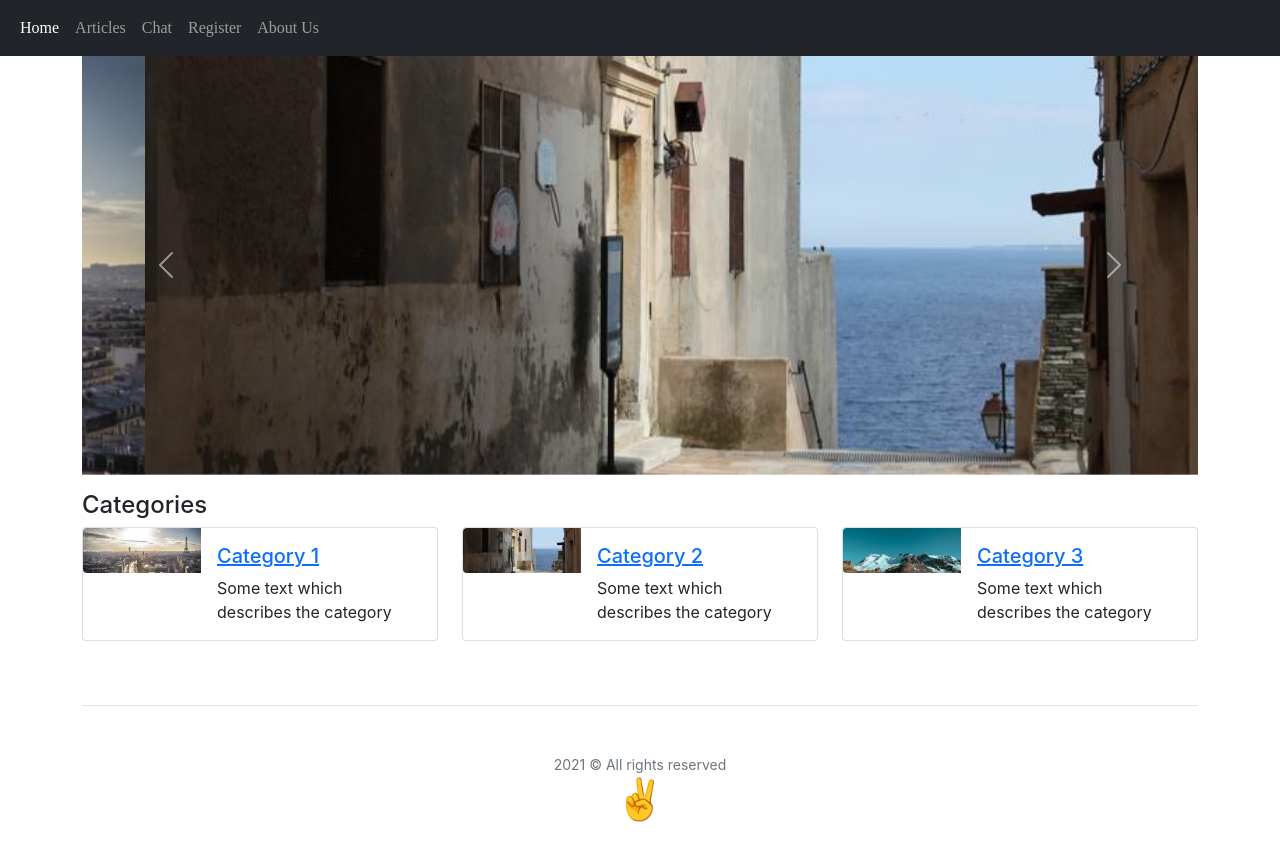
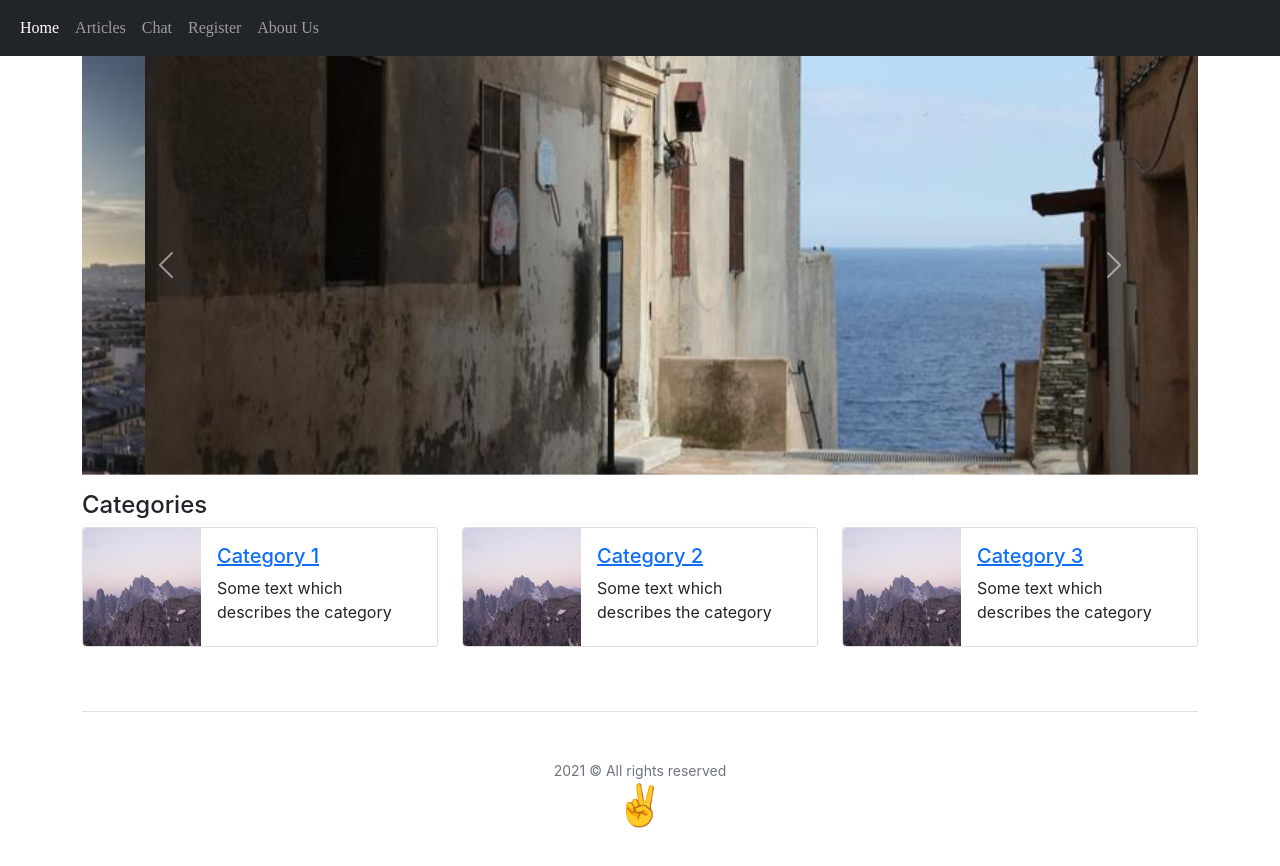
Before and after one commit to vaivodeieva/Trainings, a React (Create React App) app: page / in a window 1280 px wide. Shown: the top 866 px of the page. Built offline with nearby package versions, Linux system fonts and the light colour scheme; the HTML template or start-up script is replaced by a standard one.

Commit message:
update home.js

```diff
--- a/src/Views/Home.js
+++ b/src/Views/Home.js
@@ -2,6 +2,7 @@ import {NavLink} from 'react-router-dom';
 import slider1 from '../Assets/Images/slider-1.jpg';
 import slider2 from '../Assets/Images/slider-2.jpg';
 import slider3 from '../Assets/Images/slider-3.jpg';
+import cardpic from '../Assets/Images/card-pic.jpg';
 
 
 function Home() {
@@ -32,7 +33,7 @@ function Home() {
                 <div className="card mb-3">
                     <div className="row g-0">
                         <div className="col-md-4">
-                            <img src={category.image} className="img-fluid rounded-start" alt="..." />
+                            <img src={cardpic} className="img-fluid rounded-start" alt="..." />
                         </div>
                         <div className="col-md-8">
                             <div className="card-body">
```
Also changed, not shown: src/Assets/Images/card-pic.jpg (added).
